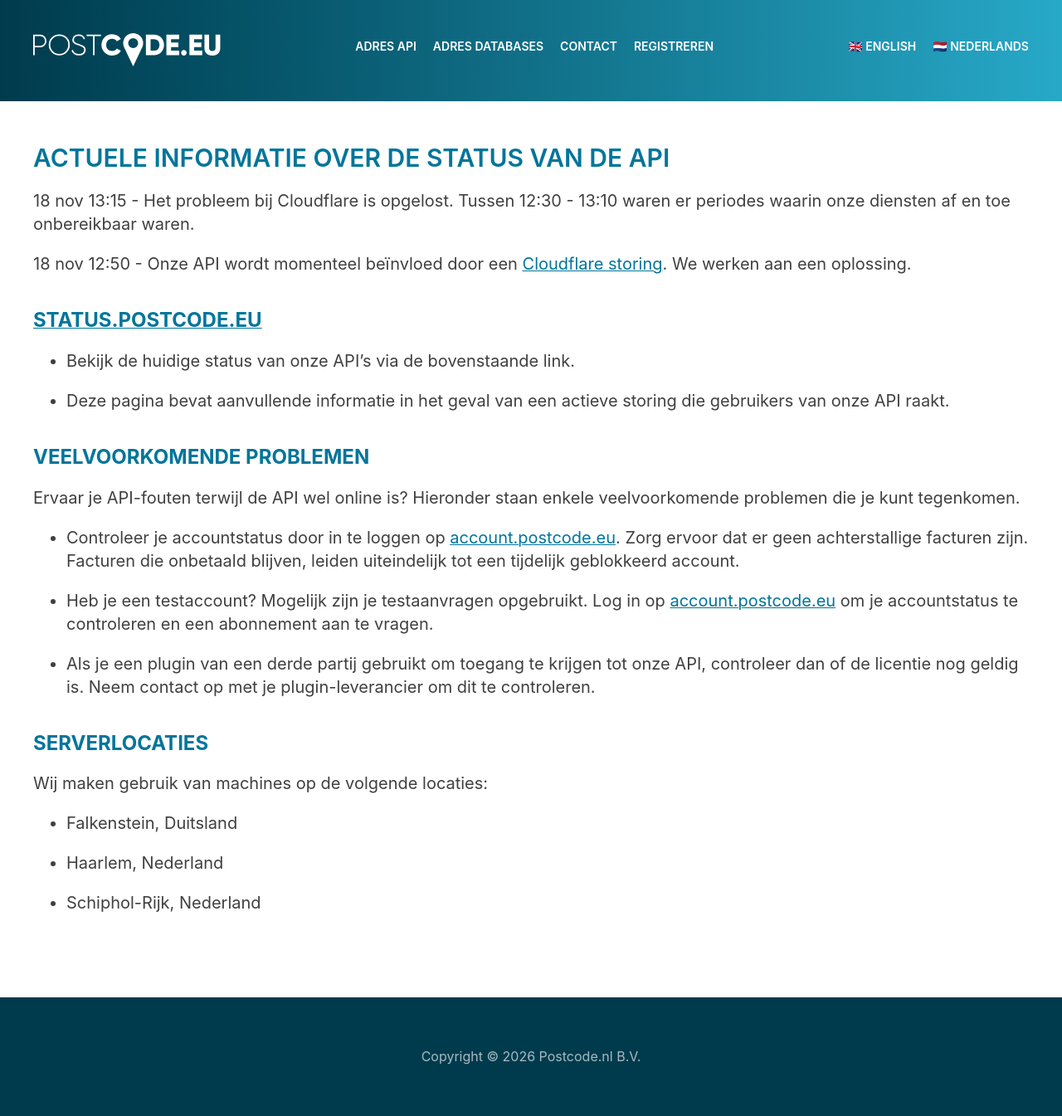
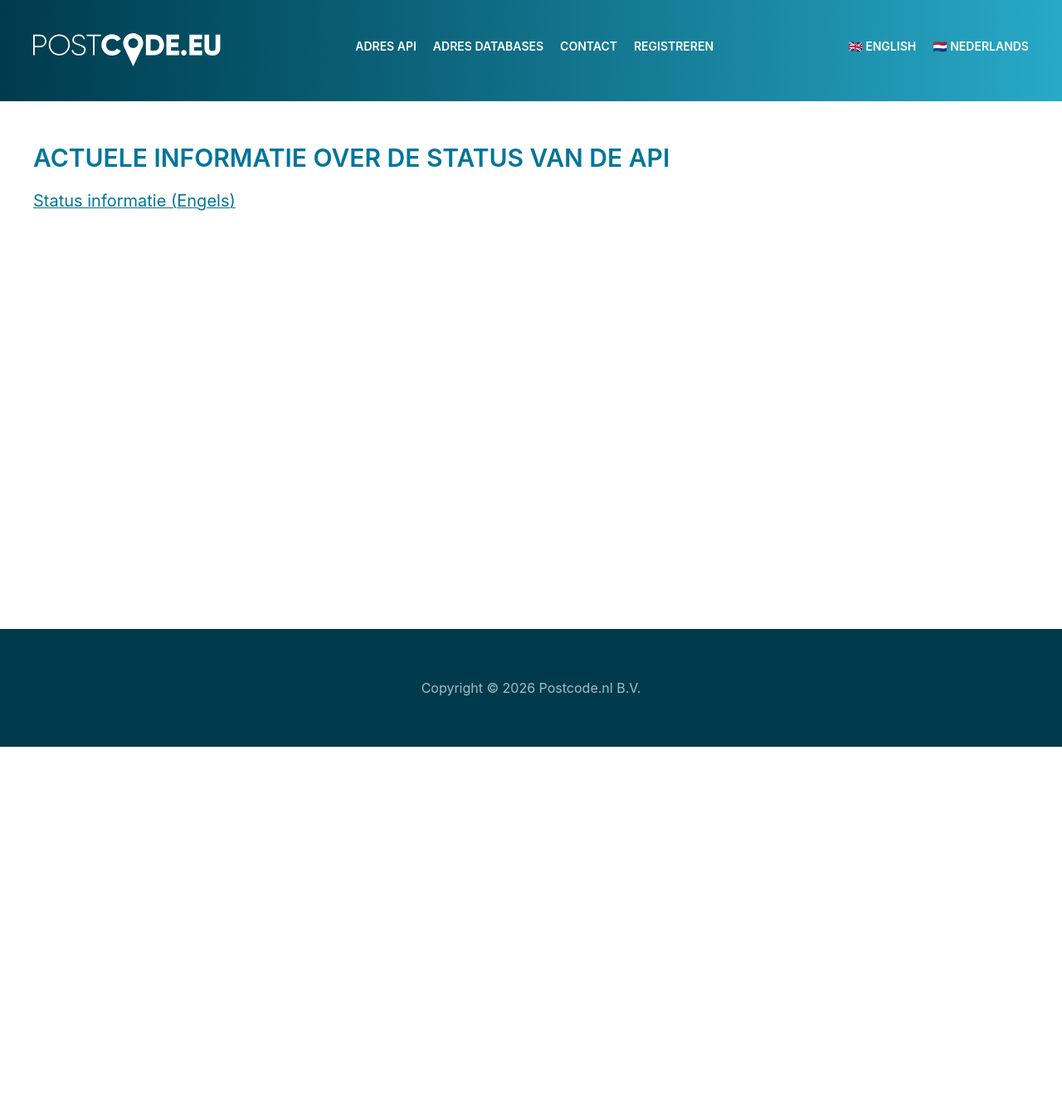
Before and after one commit to postcode-nl/kb.postcode.nl, a Jekyll site: the page built from _entries/nl/api/status.md, in a window 1280 px wide. Shown: the whole page at 83% size. Built offline with Jekyll 4.4.1, drawn with Linux system fonts in a browser that asks for light colours; after the commit the page ends 900 px from its top, so only the background shows below that.

Commit message:
Update status page content for en / nl

```diff
--- a/_entries/nl/api/status.md
+++ b/_entries/nl/api/status.md
@@ -1,33 +1,5 @@
 ---
 title: Actuele informatie over de status van de API
 ---
-18 nov 13:15 - Het probleem bij Cloudflare is opgelost. Tussen 12:30 - 13:10 waren er periodes waarin onze diensten af en toe onbereikbaar waren.
 
-18 nov 12:50 - Onze API wordt momenteel beïnvloed door een [Cloudflare storing](https://www.cloudflarestatus.com/incidents/8gmgl950y3h7). We werken aan een oplossing.
-
-## [status.postcode.eu](https://status.postcode.eu/)
-
-*   Bekijk de huidige status van onze API's via de bovenstaande link.
-
-*   Deze pagina bevat aanvullende informatie in het geval van een actieve storing die gebruikers van onze API raakt.
-
-## **Veelvoorkomende problemen**
-
-Ervaar je API-fouten terwijl de API wel online is? Hieronder staan enkele veelvoorkomende problemen die je kunt tegenkomen.
-
-*   Controleer je accountstatus door in te loggen op [account.postcode.eu](https://account.postcode.eu/home/nl_NL). Zorg ervoor dat er geen achterstallige facturen zijn. Facturen die onbetaald blijven, leiden uiteindelijk tot een tijdelijk geblokkeerd account.
-
-*   Heb je een testaccount? Mogelijk zijn je testaanvragen opgebruikt. Log in op [account.postcode.eu](https://account.postcode.eu/home/nl_NL) om je accountstatus te controleren en een abonnement aan te vragen.
-
-*   Als je een plugin van een derde partij gebruikt om toegang te krijgen tot onze API, controleer dan of de licentie nog geldig is. Neem contact op met je plugin-leverancier om dit te controleren.
-
-
-## **Serverlocaties**
-
-Wij maken gebruik van machines op de volgende locaties:
-
-*   Falkenstein, Duitsland
-
-*   Haarlem, Nederland
-
-*   Schiphol-Rijk, Nederland
+[Status informatie (Engels)](https://kb.postcode.eu/entries/en/api/status)
```
Also changed, not shown: _entries/en/api/status.md (+0 -3 lines).
